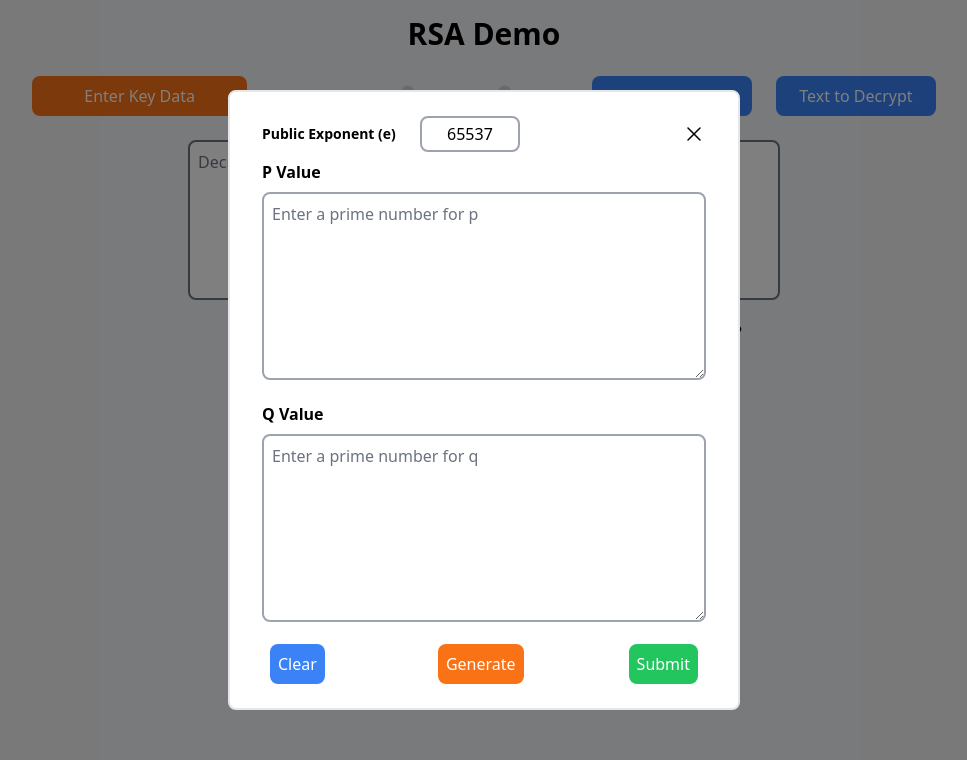
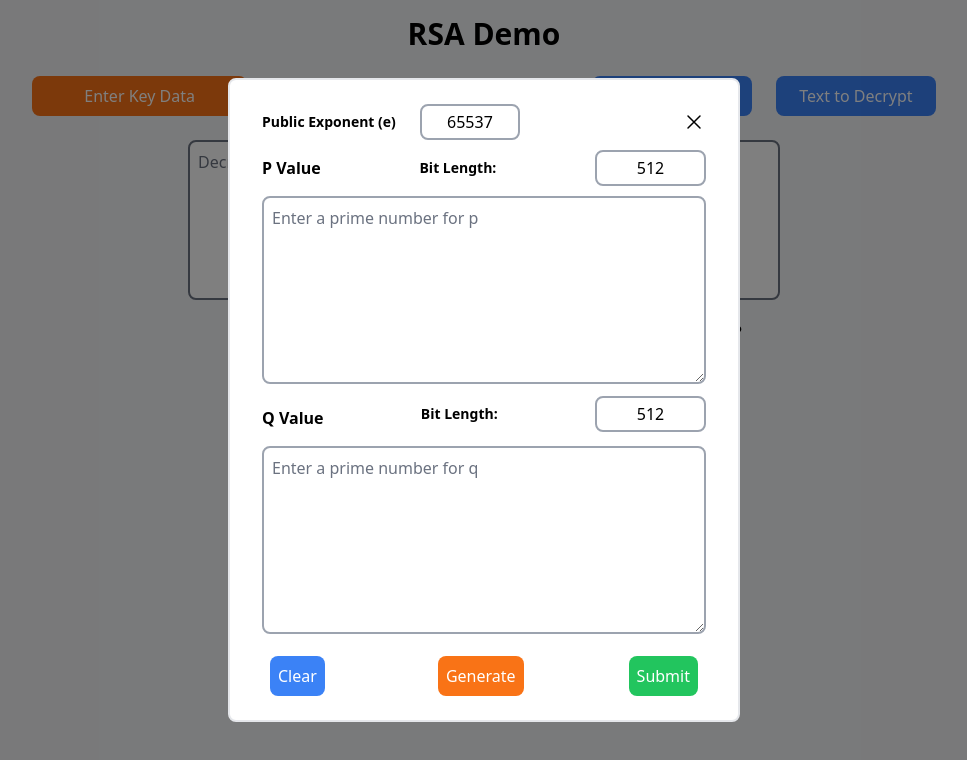
Before and after one commit to Trevor5008/rsa-cipher-demo, a React (Vite) app in the folder frontend/: page / in a window 1280 px wide. Both pictures are taken after a click on the button "Enter Key Data". Shown: the top 760 px of the page, without its empty margins (156-1123 px from the left). Built offline with nearby package versions, Linux system fonts and the light colour scheme; no server answers.

Commit message:
Added inputs for p and q bit lengths, along w/ backend parameters

```diff
--- a/frontend/src/App.jsx
+++ b/frontend/src/App.jsx
@@ -10,7 +10,9 @@ function App() {
       import.meta.env.VITE_API_BASE_URL || "http://127.0.0.1:5000";
    const [publicExp, setPublicExp] = useState(65537);
    const [p, setP] = useState("");
+   const [pBits, setPBits] = useState(512);
    const [q, setQ] = useState("");
+   const [qBits, setQBits] = useState(512);
    const [showTextModal, setShowTextModal] = useState(false);
    const [textType, setTextType] = useState("");
 
@@ -48,9 +50,17 @@ function App() {
       setP(e.target.value);
    };
 
+   const handlePBitsChange = (e) => {
+      setPBits(e.target.value);
+   }
+
    const handleQChange = (e) => {
       setQ(e.target.value);
    };
+
+   const handleQBitsChange = (e) => {
+      setQBits(e.target.value);
+   }
 
    const handleTextChange = (e) => {
       textType === "encrypt"
@@ -116,7 +126,7 @@ function App() {
 
    const generatePrimes = () => {
       axios
-         .get(`${apiBaseUrl}/generate-primes`)
+         .get(`${apiBaseUrl}/generate-primes/${publicExp}/${pBits}/${qBits}`)
          .then((response) => {
             const { p, q, mod, d } = response.data;
             setP(p);
@@ -259,7 +269,11 @@ function App() {
                handlePChange={handlePChange}
                handleQChange={handleQChange}
                p={p}
+               pBits={pBits}
+               handlePBitsChange={handlePBitsChange}
                q={q}
+               qBits={qBits}
+               handleQBitsChange={handleQBitsChange}
                handleKeysSubmit={handleKeysSubmit}
                generatePrimes={generatePrimes}
                clearPandQ={clearPandQ}
--- a/frontend/src/components/KeysModal.jsx
+++ b/frontend/src/components/KeysModal.jsx
@@ -9,7 +9,11 @@ export default function KeysModal({
    handlePChange,
    handleQChange,
    p,
+   pBits,
+   handlePBitsChange,
    q,
+   qBits,
+   handleQBitsChange,
    generatePrimes,
    handleKeysSubmit,
    clearPandQ,
@@ -88,7 +92,17 @@ export default function KeysModal({
                </div>
                <Close closeModal={closeKeysModal} />
             </div>
+            <div className="flex justify-between space-x-4 items-center mb-2">
                <label className="block text-md font-bold my-2">P Value</label>
+               <label className="block text-sm font-bold">Bit Length:</label>
+               <input
+                  type="text"
+                  placeholder="Public Exponent"
+                  value={pBits || ""}
+                  onChange={handlePBitsChange}
+                  className="border-2 border-gray-400 p-1 rounded-lg w-1/4 text-center mr-2"
+               />
+            </div>
             <textarea
                className={`border-2 p-2 rounded-lg w-full ${
                   pValid ? "border-gray-400" : "border-red-500"
@@ -100,8 +114,17 @@ export default function KeysModal({
                placeholder="Enter a prime number for p"
             />
             {!pValid && <p className="text-red-500 text-sm">Invalid P value</p>}
-
+            <div className="flex justify-between space-x-4 items-center mb-2">
             <label className="block text-md font-bold mt-4 mb-2">Q Value</label>
+            <label className="block text-sm font-bold">Bit Length:</label>
+               <input
+                  type="text"
+                  placeholder="Public Exponent"
+                  value={qBits || ""}
+                  onChange={handleQBitsChange}
+                  className="border-2 border-gray-400 p-1 rounded-lg w-1/4 text-center mr-2"
+               />
+               </div>
             <textarea
                className={`border-2 p-2 rounded-lg w-full ${
                   qValid ? "border-gray-400" : "border-red-500"
```
Also changed, not shown: 3 other files (tests, documents, lock files or other folders). Lines whose indentation alone changed are shown as unchanged.
